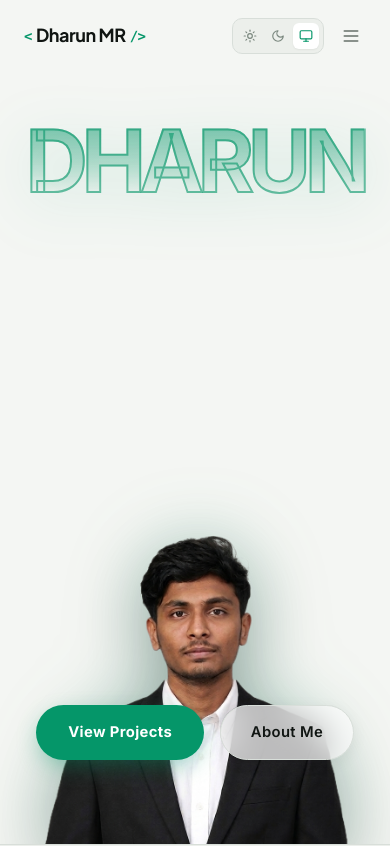
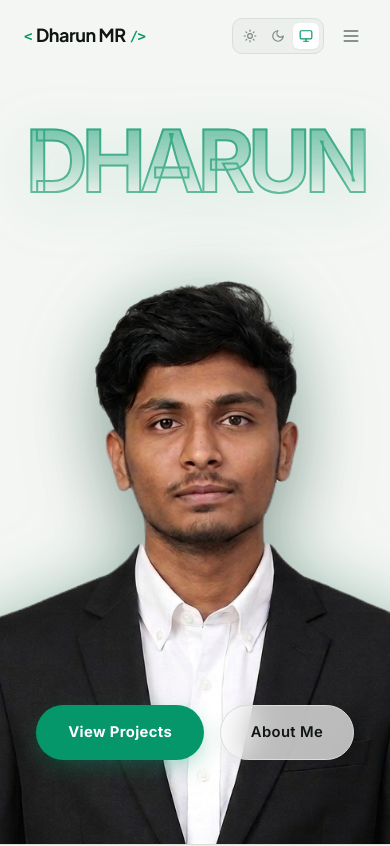
Before and after one commit to dharunmuthusamy/Portfolio, a React (Vite) app: page / in a window 390 px wide. Shown: the top 846 px of the page. Built offline with nearby package versions, Linux system fonts and the light colour scheme.

Commit message:
Fix mobile portrait scaling by overriding tailwind default max-width

```diff
--- a/src/sections/Hero.tsx
+++ b/src/sections/Hero.tsx
@@ -69,7 +69,7 @@ export function Hero() {
       </motion.div>
 
       {/* Portrait Cutout */}
-      <div className="absolute bottom-0 left-1/2 -translate-x-1/2 w-full max-w-[800px] h-[65%] sm:h-[75%] md:h-[85%] z-20 flex justify-center items-end pointer-events-none">
+      <div className="absolute bottom-0 left-1/2 -translate-x-1/2 w-full max-w-[800px] h-[75%] sm:h-[80%] md:h-[85%] z-20 flex justify-center items-end pointer-events-none">
         <motion.img
           initial={{ opacity: 0, y: 50 }}
           animate={{ opacity: 1, y: 0 }}
@@ -79,9 +79,9 @@ export function Hero() {
             y: photoParallaxY,
             filter: 'drop-shadow(0 25px 35px rgba(0, 0, 0, 0.3)) drop-shadow(0 0 35px color-mix(in srgb, var(--emerald-primary) 20%, transparent))'
           }}
-          src="./assets/images/dharun-hero.png?v=2"
+          src="./assets/images/dharun-hero.png?v=3"
           alt={personalInfo.name}
-          className="w-auto h-full max-h-[95%] object-contain object-bottom drop-shadow-2xl"
+          className="w-auto h-full max-h-[95%] max-w-none object-contain object-bottom drop-shadow-2xl"
         />
       </div>
 
```
